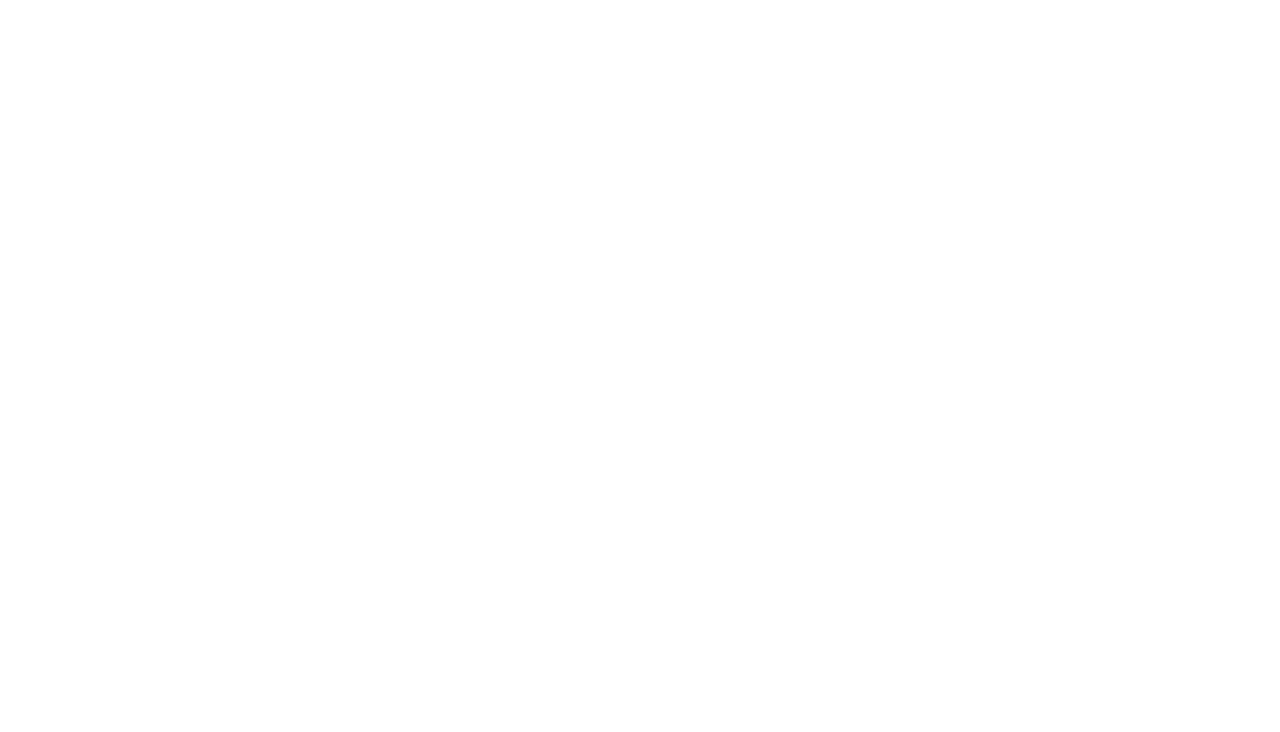
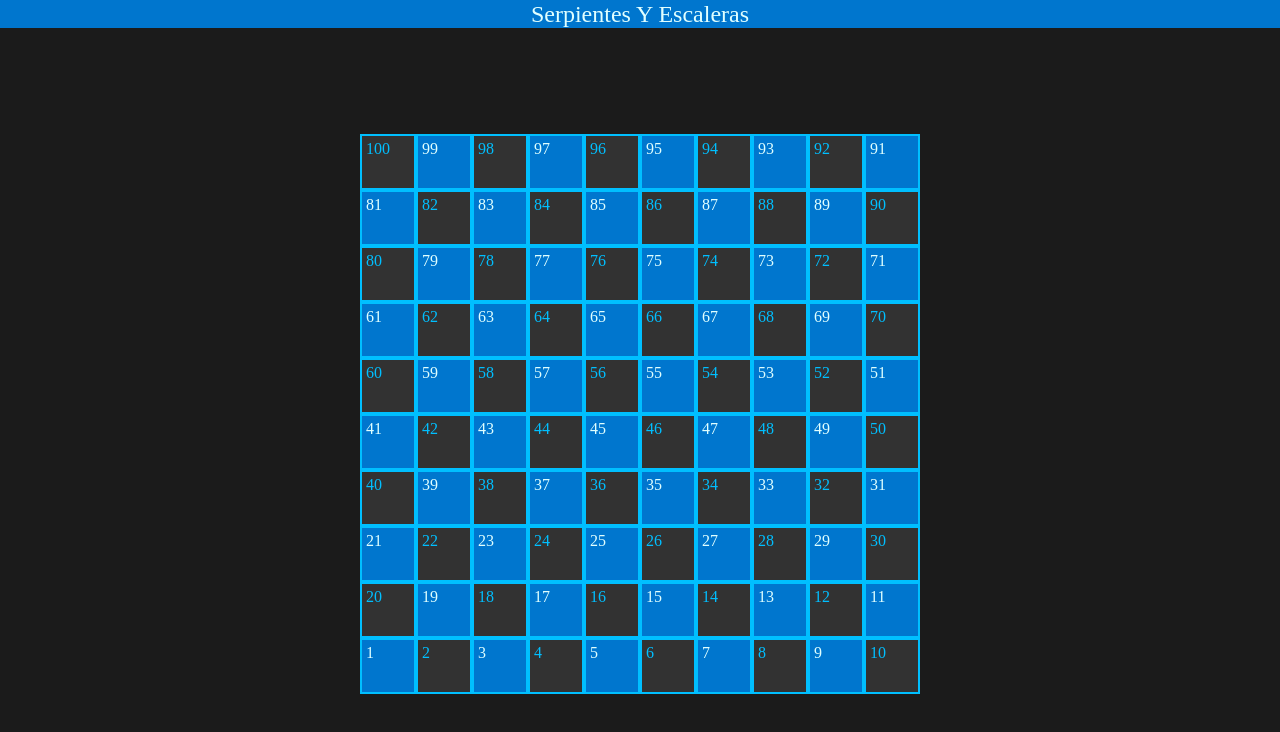
Before and after one commit to himanshurattan99/snakes-and-ladders, a plain HTML site: page index.html in a window 1280 px wide. Drawn offline with Linux system fonts and the light colour scheme.

Commit message:
Feat And Style - Snakes And Ladders Page Created And CSS Styling Added

```diff
--- a/index.html
+++ b/index.html
@@ -1,11 +1,151 @@
 <!DOCTYPE html>
 <html lang="en">
+
 <head>
     <meta charset="UTF-8">
     <meta name="viewport" content="width=device-width, initial-scale=1.0">
     <title>Snakes And Ladders</title>
+    <link rel="stylesheet" href="style.css">
 </head>
+
 <body>
+    <nav>
+        <h1>Serpientes Y Escaleras</h1>
+    </nav>
+    <main>
+        <div id="board">
+            <div class="row">
+                <div class="cell">100</div>
+                <div class="cell">99</div>
+                <div class="cell">98</div>
+                <div class="cell">97</div>
+                <div class="cell">96</div>
+                <div class="cell">95</div>
+                <div class="cell">94</div>
+                <div class="cell">93</div>
+                <div class="cell">92</div>
+                <div class="cell">91</div>
+            </div>
 
+            <div class="row reverse">
+                <div class="cell">90</div>
+                <div class="cell">89</div>
+                <div class="cell">88</div>
+                <div class="cell">87</div>
+                <div class="cell">86</div>
+                <div class="cell">85</div>
+                <div class="cell">84</div>
+                <div class="cell">83</div>
+                <div class="cell">82</div>
+                <div class="cell">81</div>
+            </div>
+
+            <div class="row">
+                <div class="cell">80</div>
+                <div class="cell">79</div>
+                <div class="cell">78</div>
+                <div class="cell">77</div>
+                <div class="cell">76</div>
+                <div class="cell">75</div>
+                <div class="cell">74</div>
+                <div class="cell">73</div>
+                <div class="cell">72</div>
+                <div class="cell">71</div>
+            </div>
+
+            <div class="row reverse">
+                <div class="cell">70</div>
+                <div class="cell">69</div>
+                <div class="cell">68</div>
+                <div class="cell">67</div>
+                <div class="cell">66</div>
+                <div class="cell">65</div>
+                <div class="cell">64</div>
+                <div class="cell">63</div>
+                <div class="cell">62</div>
+                <div class="cell">61</div>
+            </div>
+
+            <div class="row">
+                <div class="cell">60</div>
+                <div class="cell">59</div>
+                <div class="cell">58</div>
+                <div class="cell">57</div>
+                <div class="cell">56</div>
+                <div class="cell">55</div>
+                <div class="cell">54</div>
+                <div class="cell">53</div>
+                <div class="cell">52</div>
+                <div class="cell">51</div>
+            </div>
+
+            <div class="row reverse">
+                <div class="cell">50</div>
+                <div class="cell">49</div>
+                <div class="cell">48</div>
+                <div class="cell">47</div>
+                <div class="cell">46</div>
+                <div class="cell">45</div>
+                <div class="cell">44</div>
+                <div class="cell">43</div>
+                <div class="cell">42</div>
+                <div class="cell">41</div>
+            </div>
+
+            <div class="row">
+                <div class="cell">40</div>
+                <div class="cell">39</div>
+                <div class="cell">38</div>
+                <div class="cell">37</div>
+                <div class="cell">36</div>
+                <div class="cell">35</div>
+                <div class="cell">34</div>
+                <div class="cell">33</div>
+                <div class="cell">32</div>
+                <div class="cell">31</div>
+            </div>
+
+            <div class="row reverse">
+                <div class="cell">30</div>
+                <div class="cell">29</div>
+                <div class="cell">28</div>
+                <div class="cell">27</div>
+                <div class="cell">26</div>
+                <div class="cell">25</div>
+                <div class="cell">24</div>
+                <div class="cell">23</div>
+                <div class="cell">22</div>
+                <div class="cell">21</div>
+            </div>
+
+            <div class="row">
+                <div class="cell">20</div>
+                <div class="cell">19</div>
+                <div class="cell">18</div>
+                <div class="cell">17</div>
+                <div class="cell">16</div>
+                <div class="cell">15</div>
+                <div class="cell">14</div>
+                <div class="cell">13</div>
+                <div class="cell">12</div>
+                <div class="cell">11</div>
+            </div>
+
+            <div class="row reverse">
+                <div class="cell">10</div>
+                <div class="cell">9</div>
+                <div class="cell">8</div>
+                <div class="cell">7</div>
+                <div class="cell">6</div>
+                <div class="cell">5</div>
+                <div class="cell">4</div>
+                <div class="cell">3</div>
+                <div class="cell">2</div>
+                <div class="cell">1</div>
+            </div>
+        </div>
+    </main>
+    <script src="script.js"></script>
 </body>
+
 </html>
--- a/style.css
+++ b/style.css
@@ -0,0 +1,62 @@
+* {
+    margin: 0;
+    padding: 0;
+}
+
+nav {
+    height: 3.5vh;
+    background-color: #0076CE;
+    color: #E0FFFF;
+    display: flex;
+    justify-content: center;
+    align-items: center;
+}
+
+h1 {
+    color: #E0FFFF;
+    font-weight: 500;
+}
+
+main {
+    height: 96.5vh;
+    background-color: #1B1B1B;
+    display: flex;
+    justify-content: center;
+    align-items: center;
+}
+
+.row {
+    display: flex;
+}
+
+.reverse {
+    flex-direction: row-reverse;
+}
+
+.cell {
+    width: 3.5rem;
+    height: 3.5rem;
+    box-sizing: border-box;
+    padding: 0.25rem;
+    border: 0.125rem solid #00BFFF;
+    cursor: pointer;
+}
+
+.cell:nth-child(odd) {
+    background-color: #323232;
+    color: #00BFFF;
+}
+
+.cell:nth-child(odd):hover {
+    background-color: #232323;
+    color: #97E5FF;
+}
+
+.cell:nth-child(even) {
+    background-color: #0076CE;
+    color: #E0FFFF;
+}
+
+.cell:nth-child(even):hover {
+    background-color: #003C69;
+}
```
